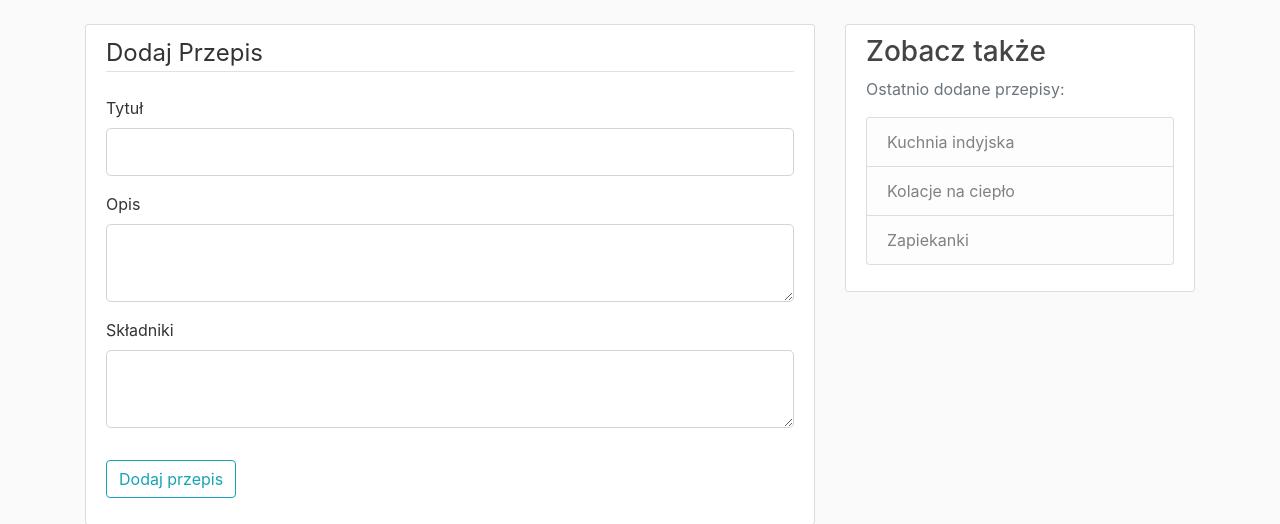
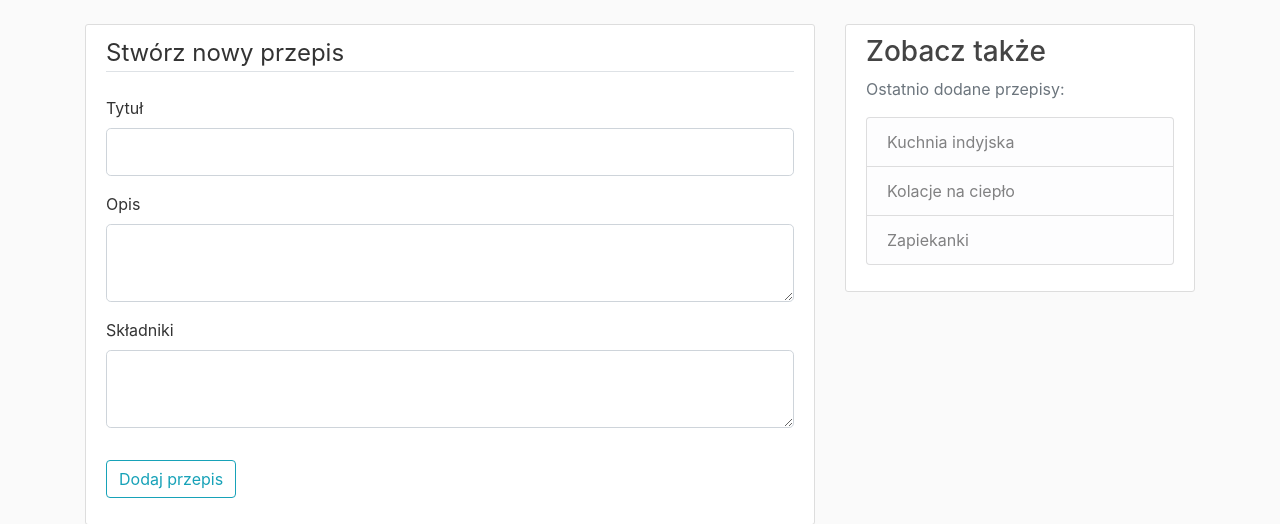
Before and after one commit to beatarudzka/recipes-box-flask-postgresql-app, a Flask app: page /recipe/new in a window 1280 px wide. Shown: the part 56-580 px from the top of the page. Run offline with Flask 2, Linux system fonts and the light colour scheme; a user stored in the database is signed in; some libraries are stand-ins or nearby versions.

Commit message:
adding default vallues into editing mode

```diff
--- a/app/routes.py
+++ b/app/routes.py
@@ -95,7 +95,7 @@ def new_recipe():
         db.session.commit()
         flash('Twój przepis został dodany!', 'success')
         return redirect(url_for('home'))
-    return render_template('new_recipe.html', title='New Title', form=form)
+    return render_template('new_recipe.html', title='New Title', form=form, legend='Stwórz nowy przepis')
 
 
 @app.route("/recipe/<int:recipe_id>")
@@ -111,4 +111,7 @@ def update_recipe(recipe_id):
     if recipe.author != current_user:
         abort(403)
     form=RecipeForm()
-    return render_template('new_recipe.html', title='Update Recipe', form=form)
+    form.title.data = recipe.title
+    form.content.data = recipe.content
+    form.ingredients.data = recipe.ingredients
+    return render_template('new_recipe.html', title='Update Recipe', form=form, legend='Edytuj przepis')
--- a/app/templates/new_recipe.html
+++ b/app/templates/new_recipe.html
@@ -4,7 +4,7 @@
   <form method='POST' action="">
     {{ form.hidden_tag()}}
     <fieldset class="form-group">
-      <legend class="border-bottom mb-4">Dodaj Przepis</legend>
+      <legend class="border-bottom mb-4">{{legend}}</legend>
       <div class="form-group">
         {{form.title.label(class="form-control-label")}}
         {% if form.title.errors %}
```
